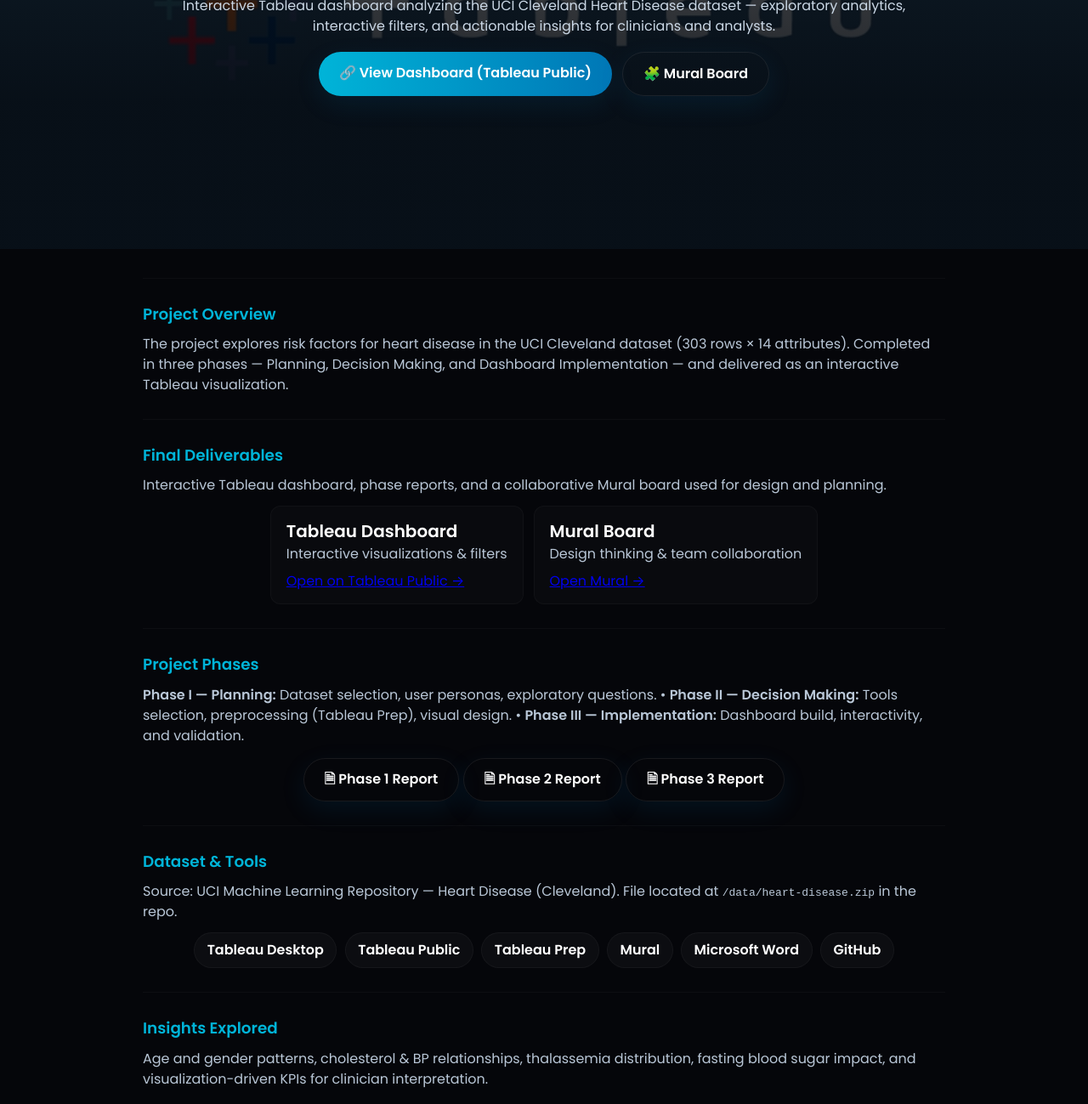
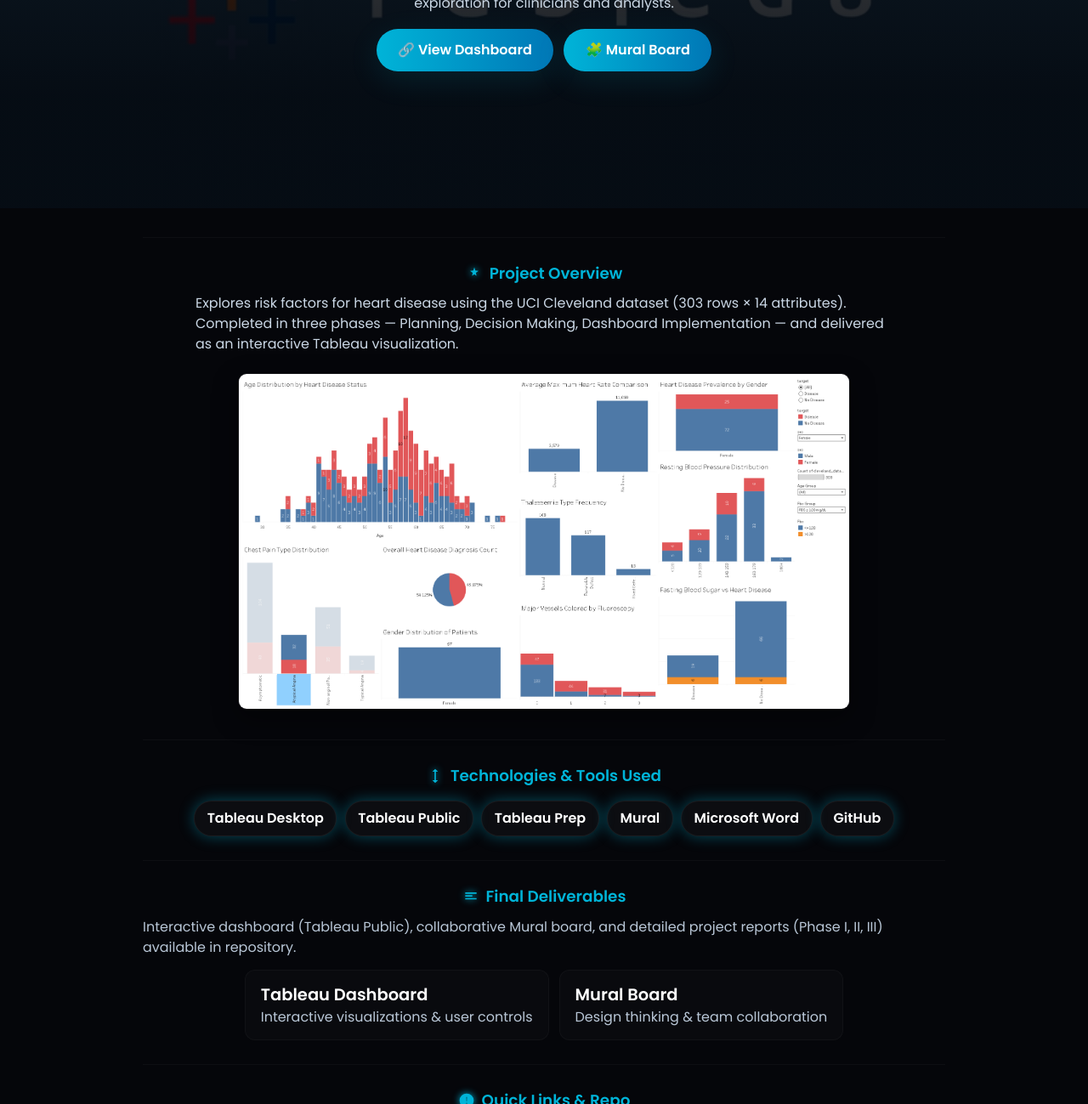
Before and after one commit to ishupandi15/Heart-Disease-Dashboard, a plain HTML site: page index.html in a window 1280 px wide. Shown: the part 283-1582 px from the top of the page at 85% size. Drawn offline with Linux system fonts and the light colour scheme.

Commit message:
Update index.html

```diff
--- a/index.html
+++ b/index.html
@@ -3,70 +3,81 @@
 <head>
   <meta charset="utf-8" />
   <meta name="viewport" content="width=device-width,initial-scale=1" />
-  <title>Heart Disease Dashboard — Team 8</title>
+  <title>Heart Disease Dashboard</title>
   <meta name="description" content="Interactive Tableau Dashboard analyzing UCI Heart Disease dataset. IFT 533 - Data Visualization & Reporting for IT (Spring 2025)" />
   <link href="https://fonts.googleapis.com/css2?family=Poppins:wght@300;400;600&display=swap" rel="stylesheet">
 
   <style>
-    /* Global */
     *{box-sizing:border-box;margin:0;padding:0}
     body{
       font-family:"Poppins",system-ui,-apple-system,Segoe UI,Roboto,Arial;
       background:#05060a;color:#eef6ff;line-height:1.5;overflow-x:hidden;
+      -webkit-font-smoothing:antialiased;-moz-osx-font-smoothing:grayscale;
     }
 
-    /* Hero */
-    header{position:relative;height:72vh;min-height:420px;display:flex;align-items:center;justify-content:center;overflow:hidden}
-    header img{position:absolute;inset:0;width:100%;height:100%;object-fit:cover;filter:brightness(0.6) contrast(1.03)}
-    header::after{content:"";position:absolute;inset:0;background:linear-gradient(180deg,rgba(2,6,12,0.4) 0%, rgba(2,6,12,0.8) 70%)}
-    .hero-inner{position:relative;z-index:2;text-align:center;padding:2rem 1rem;max-width:1200px}
+    /* HERO */
+    header{position:relative;height:66vh;min-height:380px;display:flex;align-items:center;justify-content:center;overflow:hidden}
+    header img{position:absolute;inset:0;width:100%;height:100%;object-fit:cover;filter:brightness(0.58) contrast(1.04)}
+    header::after{content:"";position:absolute;inset:0;background:linear-gradient(180deg,rgba(2,6,12,0.45) 0%, rgba(2,6,12,0.86) 75%)}
+    .hero-inner{position:relative;z-index:2;text-align:center;padding:1.8rem 1rem;max-width:1100px}
+    .subtitle{color:#bfe6ff;opacity:0.95;margin-bottom:6px;font-size:.95rem}
+    h1{font-size:2.2rem;color:#fff;margin-bottom:8px;letter-spacing:-0.01em;font-weight:600}
+    p.lead{color:#cbd8e6;max-width:900px;margin:0 auto;font-size:1rem}
 
-    .subtitle{color:#d6e3f2;opacity:0.9;margin-bottom:8px}
-    h1{font-size:2.4rem;color:#fff;margin-bottom:8px;letter-spacing:-0.02em}
-    p.lead{color:#cbd8e6;max-width:920px;margin:0 auto}
-
-    /* CTA buttons */
+    /* CTA */
     .buttons{margin-top:18px;display:flex;gap:12px;justify-content:center;flex-wrap:wrap}
     .btn{
-      display:inline-block;padding:.8rem 1.5rem;border-radius:999px;background:linear-gradient(90deg,#00b4d8,#0077b6);
-      color:#fff;font-weight:600;text-decoration:none;box-shadow:0 10px 30px rgba(0,119,182,0.12);transition:transform .18s,box-shadow .18s;
+      display:inline-block;padding:.82rem 1.6rem;border-radius:999px;
+      background:linear-gradient(90deg,#00b4d8,#0077b6);
+      color:#fff;font-weight:700;text-decoration:none;
+      box-shadow:0 10px 36px rgba(0,180,216,0.12);
+      transition:transform .18s,box-shadow .18s;
+      position:relative;
     }
-    .btn.alt{background:transparent;border:1px solid rgba(255,255,255,0.08)}
-    .btn:hover{transform:translateY(-4px);box-shadow:0 18px 38px rgba(0,119,182,0.16)}
+    .btn:hover{transform:translateY(-4px);box-shadow:0 20px 54px rgba(0,180,216,0.18)}
 
     /* Main */
     main{max-width:980px;margin:34px auto;padding:0 18px;color:#d7e3ef}
     section{padding:28px 0;border-top:1px solid rgba(255,255,255,0.03)}
-    section h3{color:#00b4d8;font-size:1.15rem;margin-bottom:.6rem}
+    section h3{color:#00b4d8;font-size:1.15rem;margin-bottom:.6rem;display:flex;align-items:center;justify-content:center;gap:.5rem}
+    section h3 svg{width:20px;height:20px;fill:#00b4d8;filter:drop-shadow(0 0 4px #00b4d8);flex-shrink:0}
     .muted{color:#b9c7d7}
+    .lead-compact{max-width:820px;margin:0 auto;color:#cbd8e6}
 
-    /* grid stats & tech */
+    /* preview */
+    .preview{margin-top:22px;text-align:center}
+    .preview img{width:92%;max-width:720px;border-radius:10px;border:1px solid rgba(255,255,255,0.05);
+      box-shadow:0 10px 30px rgba(0,0,0,0.45);transition:transform .25s ease,box-shadow .25s;}
+    .preview img:hover{transform:scale(1.02);box-shadow:0 18px 44px rgba(0,0,0,0.55)}
+
+    /* Stats + tech */
     .row{display:flex;gap:12px;flex-wrap:wrap;justify-content:center;margin-top:12px}
-    .card{background:rgba(255,255,255,0.02);padding:14px 18px;border-radius:12px;min-width:220px;border:1px solid rgba(255,255,255,0.03)}
-    .card strong{display:block;font-size:1.25rem;color:#fff}
-    .tech-stack{display:flex;gap:.6rem;flex-wrap:wrap;justify-content:center;margin-top:12px}
-    .tech{padding:.5rem .9rem;border-radius:999px;background:rgba(255,255,255,0.03);border:1px solid rgba(255,255,255,0.04);font-weight:600;color:#fff;transition:transform .18s,box-shadow .3s}
-    .tech:hover{transform:translateY(-4px);box-shadow:0 12px 28px rgba(0,180,216,0.08)}
+    .card{background:rgba(255,255,255,0.02);padding:14px 18px;border-radius:12px;min-width:200px;border:1px solid rgba(255,255,255,0.03)}
+    .card strong{display:block;font-size:1.22rem;color:#fff}
+    .tech-stack{display:flex;gap:.6rem;flex-wrap:wrap;justify-content:center;margin-top:16px}
+    .tech{
+      padding:.5rem .9rem;border-radius:999px;background:rgba(255,255,255,0.03);
+      border:1px solid rgba(255,255,255,0.06);font-weight:600;color:#fff;
+      transition:transform .18s,box-shadow .18s;
+      animation:pulse 3.2s ease-in-out infinite;
+    }
+    .tech:hover{transform:translateY(-4px);box-shadow:0 12px 30px rgba(0,180,216,0.12)}
+    @keyframes pulse{0%{box-shadow:0 0 0 rgba(0,180,216,0);}
+      50%{box-shadow:0 0 18px rgba(0,180,216,0.40);}
+      100%{box-shadow:0 0 0 rgba(0,180,216,0);}
+    }
 
-    /* repository block */
-    .repo{margin-top:18px;text-align:center}
-    .repo a{color:#00b4d8;text-decoration:none;font-weight:600}
+    /* Scroll reveal */
+    .reveal{opacity:0;transform:translateY(10px);transition:opacity .6s ease, transform .6s ease}
+    .reveal.visible{opacity:1;transform:none}
 
-    /* footer */
     footer{padding:22px 12px;color:#9fb0c6;text-align:center;border-top:1px solid rgba(255,255,255,0.02);margin-top:28px}
 
-    /* animations */
-    .fade{opacity:0;transform:translateY(10px);animation:fadeIn .7s ease forwards}
-    .delay-1{animation-delay:.12s}
-    .delay-2{animation-delay:.28s}
-    .delay-3{animation-delay:.46s}
-    @keyframes fadeIn{to{opacity:1;transform:none}}
-
-    /* responsive */
     @media (max-width:820px){
       h1{font-size:1.6rem}
-      header{height:56vh}
+      header{height:58vh}
       .card{min-width:150px}
+      .preview img{width:96%}
     }
   </style>
 </head>
@@ -74,68 +85,39 @@
 
   <!-- HERO -->
   <header>
-    <img src="covertableau.jpg" alt="Tableau cover banner">
+    <img src="covertableau.jpg" alt="Tableau cover banner" />
     <div class="hero-inner" role="banner">
-      <div class="subtitle fade delay-1">📊 IFT 533 — Data Visualization & Reporting for IT • Spring 2025</div>
-      <h1 class="fade delay-2">Heart Disease Dashboard — Team 8</h1>
-      <p class="lead fade delay-3">
-        Interactive Tableau dashboard analyzing the UCI Cleveland Heart Disease dataset — exploratory analytics, interactive filters, and actionable insights for clinicians and analysts.
-      </p>
-
-      <div class="buttons fade delay-3" role="navigation" aria-label="Primary links">
-        <a class="btn" href="https://public.tableau.com/views/Project_17461692652870/Dashboard1" target="_blank" rel="noopener">🔗 View Dashboard (Tableau Public)</a>
-        <a class="btn alt" href="https://app.mural.co/t/groupproject4860/m/groupproject4860/1744922611269/3c819384f9cf616b64334fd813ba36b991207e95" target="_blank" rel="noopener">🧩 Mural Board</a>
+      <div class="subtitle">📊 IFT 533 — Data Visualization & Reporting for IT • Spring 2025</div>
+      <h1>Heart Disease Dashboard</h1>
+      <p class="lead">Interactive Tableau dashboard analyzing the UCI Cleveland Heart Disease dataset with filters, KPIs and visual exploration for clinicians and analysts.</p>
+      <div class="buttons">
+        <a class="btn" href="https://public.tableau.com/views/Project_17461692652870/Dashboard1" target="_blank" rel="noopener">🔗 View Dashboard</a>
+        <a class="btn" href="https://app.mural.co/t/groupproject4860/m/groupproject4860/1744922611269/3c819384f9cf616b64334fd813ba36b991207e95" target="_blank" rel="noopener">🧩 Mural Board</a>
       </div>
     </div>
   </header>
 
-  <main role="main">
+  <main>
     <!-- Overview -->
-    <section aria-labelledby="overview">
-      <h3 id="overview">Project Overview</h3>
-      <p class="muted">
-        The project explores risk factors for heart disease in the UCI Cleveland dataset (303 rows × 14 attributes). Completed in three phases — Planning, Decision Making, and Dashboard Implementation — and delivered as an interactive Tableau visualization.
-      </p>
-    </section>
-
-    <!-- Deliverables -->
-    <section aria-labelledby="deliverables">
-      <h3 id="deliverables">Final Deliverables</h3>
-      <p class="muted">Interactive Tableau dashboard, phase reports, and a collaborative Mural board used for design and planning.</p>
-
-      <div class="row">
-        <div class="card">
-          <strong>Tableau Dashboard</strong>
-          <span class="muted">Interactive visualizations & filters</span>
-          <div style="margin-top:8px"><a href="https://public.tableau.com/views/Project_17461692652870/Dashboard1" target="_blank" rel="noopener" class="repo-link">Open on Tableau Public →</a></div>
-        </div>
-
-        <div class="card">
-          <strong>Mural Board</strong>
-          <span class="muted">Design thinking & team collaboration</span>
-          <div style="margin-top:8px"><a href="https://app.mural.co/t/groupproject4860/m/groupproject4860/1744922611269/3c819384f9cf616b64334fd813ba36b991207e95" target="_blank" rel="noopener" class="repo-link">Open Mural →</a></div>
-        </div>
+    <section id="overview" class="reveal">
+      <h3>
+        <!-- glowing svg -->
+        <svg xmlns="http://www.w3.org/2000/svg" viewBox="0 0 24 24"><path d="M12 3l1.46 4.48L18 8l-3.77 2.73L15.18 15 12 12.75 8.82 15l.95-4.27L6 8l4.54-.52L12 3z"/></svg>
+        Project Overview
+      </h3>
+      <p class="lead-compact muted">Explores risk factors for heart disease using the UCI Cleveland dataset (303 rows × 14 attributes). Completed in three phases — Planning, Decision Making, Dashboard Implementation — and delivered as an interactive Tableau visualization.</p>
+      <div class="preview">
+        <img src="tableau/Tableau%20Dashboard.png" alt="Heart Disease Dashboard Preview" />
       </div>
     </section>
 
-    <!-- Phases -->
-    <section aria-labelledby="phases">
-      <h3 id="phases">Project Phases</h3>
-      <p class="muted"><strong>Phase I — Planning:</strong> Dataset selection, user personas, exploratory questions. • <strong>Phase II — Decision Making:</strong> Tools selection, preprocessing (Tableau Prep), visual design. • <strong>Phase III — Implementation:</strong> Dashboard build, interactivity, and validation.</p>
-
-      <div style="margin-top:14px;text-align:center">
-        <a class="btn alt" href="reports/Phase1_Planning.docx" target="_blank">🗎 Phase 1 Report</a>
-        <a class="btn alt" href="reports/Phase2_DecisionMaking.docx" target="_blank">🗎 Phase 2 Report</a>
-        <a class="btn alt" href="reports/Phase3_FinalDashboard.docx" target="_blank">🗎 Phase 3 Report</a>
-      </div>
-    </section>
-
-    <!-- Data & Tools -->
-    <section aria-labelledby="data-tools">
-      <h3 id="data-tools">Dataset & Tools</h3>
-      <p class="muted">Source: UCI Machine Learning Repository — Heart Disease (Cleveland). File located at <code>/data/heart-disease.zip</code> in the repo.</p>
-
-      <div class="tech-stack" aria-hidden="false">
+    <!-- Tools -->
+    <section id="tools" class="reveal">
+      <h3>
+        <svg xmlns="http://www.w3.org/2000/svg" viewBox="0 0 24 24"><path d="M12 2l4 4h-3v6H11V6H8l4-4zm0 20l-4-4h3v-6h2v6h3l-4 4z"/></svg>
+        Technologies & Tools Used
+      </h3>
+      <div class="tech-stack">
         <span class="tech">Tableau Desktop</span>
         <span class="tech">Tableau Public</span>
         <span class="tech">Tableau Prep</span>
@@ -145,33 +127,59 @@
       </div>
     </section>
 
-    <!-- Insights -->
-    <section aria-labelledby="insights">
-      <h3 id="insights">Insights Explored</h3>
-      <p class="muted">Age and gender patterns, cholesterol & BP relationships, thalassemia distribution, fasting blood sugar impact, and visualization-driven KPIs for clinician interpretation.</p>
+    <!-- Deliverables -->
+    <section id="deliverables" class="reveal">
+      <h3>
+        <svg xmlns="http://www.w3.org/2000/svg" viewBox="0 0 24 24"><path d="M4 6h16v2H4V6zm0 4h10v2H4v-2zm0 4h16v2H4v-2z"/></svg>
+        Final Deliverables
+      </h3>
+      <p class="muted">Interactive dashboard (Tableau Public), collaborative Mural board, and detailed project reports (Phase I, II, III) available in repository.</p>
+      <div class="row" style="margin-top:14px">
+        <div class="card">
+          <strong>Tableau Dashboard</strong>
+          <span class="muted">Interactive visualizations & user controls</span>
+        </div>
+        <div class="card">
+          <strong>Mural Board</strong>
+          <span class="muted">Design thinking & team collaboration</span>
+        </div>
+      </div>
     </section>
 
-    <!-- Stats / Quick Links -->
-    <section aria-labelledby="quick">
-      <h3 id="quick">Quick Links & Repo</h3>
-
-      <div class="row" style="margin-top:10px">
+    <!-- Quick -->
+    <section id="quick" class="reveal">
+      <h3>
+        <svg xmlns="http://www.w3.org/2000/svg" viewBox="0 0 24 24"><path d="M12 2a10 10 0 1010 10A10.011 10.011 0 0012 2zm1 15h-2v-2h2zm0-4h-2V7h2z"/></svg>
+        Quick Links & Repo
+      </h3>
+      <div class="row" style="margin-top:12px">
         <div class="card"><strong>Course</strong><span class="muted">IFT 533 — Data Visualization & Reporting for IT</span></div>
         <div class="card"><strong>Instructor</strong><span class="muted">Prof. Asmaa Elbadrawy</span></div>
         <div class="card"><strong>Semester</strong><span class="muted">Spring 2025</span></div>
       </div>
-
-      <div class="repo" style="margin-top:18px">
-        <div class="muted">GitHub Repository</div>
-        <div style="margin-top:8px"><a class="repo" href="https://github.com/ishupandi15/Heart-Disease-Dashboard" target="_blank">github.com/ishupandi15/Heart-Disease-Dashboard</a></div>
-      </div>
+      <p style="margin-top:16px;color:#d0d7df">
+        🔗 Repository: <a href="https://github.com/ishupandi15/Heart-Disease-Dashboard" target="_blank" style="color:#00b4d8;text-decoration:none;font-weight:600">ishupandi15/Heart-Disease-Dashboard</a>
+      </p>
     </section>
   </main>
 
   <footer>
-    <div>Team 8 — IFT 533 • Arizona State University • Spring 2025</div>
-    <div style="margin-top:6px" class="muted">Dataset: UCI Heart Disease • Tableau Public Dashboard & project reports included in repo</div>
+    IFT 533 — Arizona State University • Spring 2025 • Dataset: UCI Heart Disease Repository
   </footer>
 
+  <!-- Scroll reveal -->
+  <script>
+    (function(){
+      const obs = new IntersectionObserver(entries=>{
+        entries.forEach(e=>{
+          if(e.isIntersecting){
+            e.target.classList.add('visible');
+            obs.unobserve(e.target);
+          }
+        })
+      },{threshold:.12});
+      document.querySelectorAll('.reveal').forEach(el=>obs.observe(el));
+    })();
+  </script>
 </body>
 </html>
```
